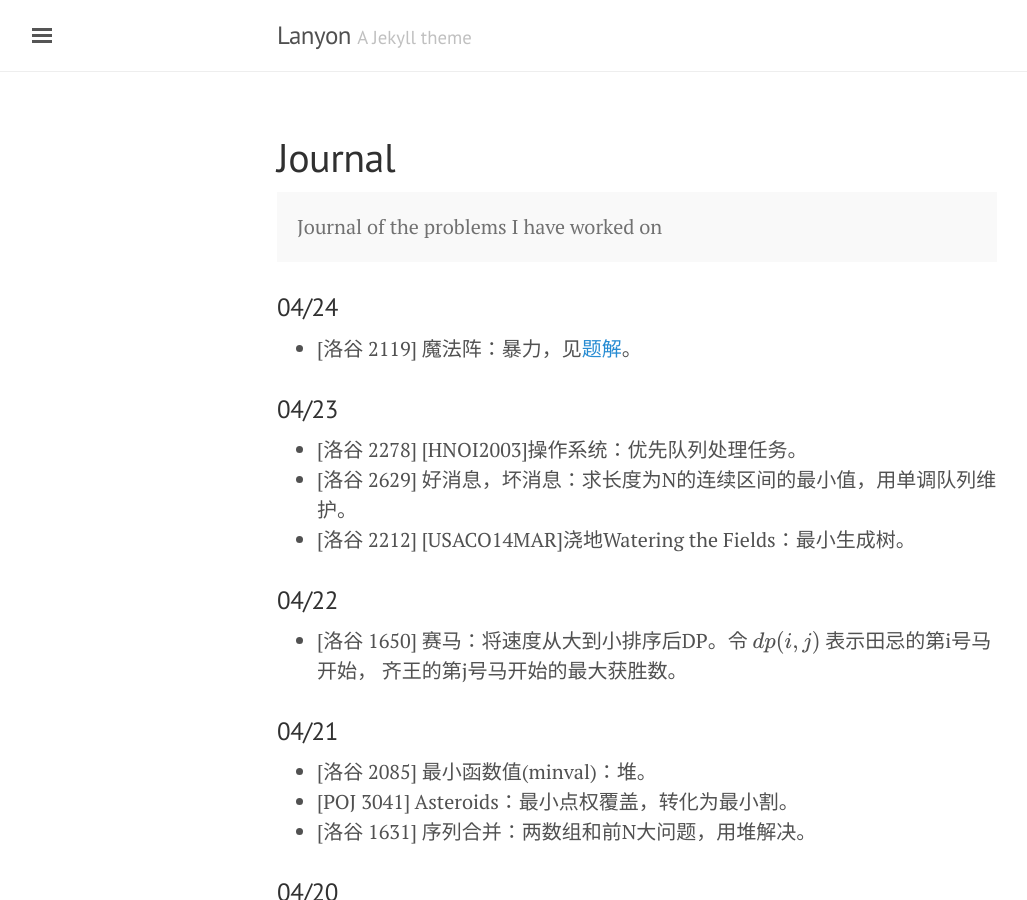
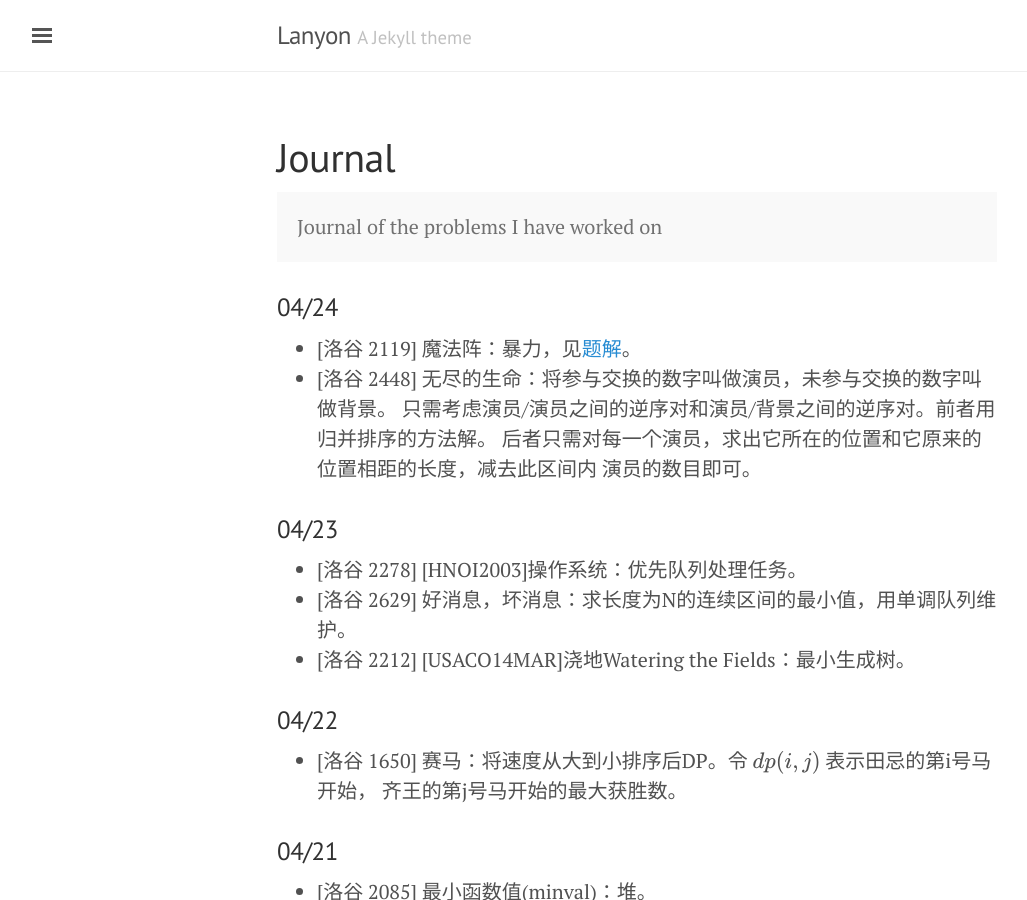
Before and after one commit to atubo/online-judge, a Jekyll site: the page built from docs/journal.md, in a window 1280 px wide and 900 px high. Shown: the whole window, without its empty margins (3-1030 px from the left). Built offline with Jekyll 4.4.1, drawn with Linux system fonts in a browser that asks for light colours; formulas are drawn with MathJax 3.

Commit message:
[Luogu 2448] 无尽的生命

```diff
--- a/docs/journal.md
+++ b/docs/journal.md
@@ -9,6 +9,10 @@ Journal of the problems I have worked on
 
 ### 04/24
 * [洛谷 2119] 魔法阵：暴力，见[题解](https://www.luogu.org/wiki/show?name=%E9%A2%98%E8%A7%A3+P2119)。
+* [洛谷 2448] 无尽的生命：将参与交换的数字叫做演员，未参与交换的数字叫做背景。
+只需考虑演员/演员之间的逆序对和演员/背景之间的逆序对。前者用归并排序的方法解。
+后者只需对每一个演员，求出它所在的位置和它原来的位置相距的长度，减去此区间内
+演员的数目即可。
 
 ### 04/23
 * [洛谷 2278] [HNOI2003]操作系统：优先队列处理任务。
```
Also changed, not shown: 1 other file.
